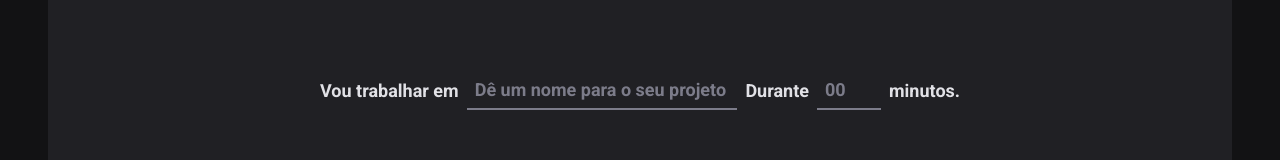
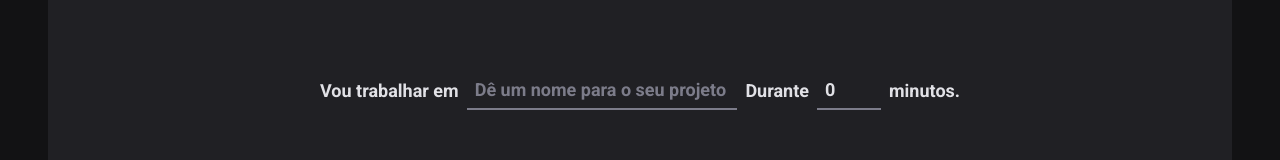
Before and after one commit to luizfelipe63/Ignite-Timer, a React (Vite) app: page / in a window 1280 px wide. Shown: the part 170-330 px from the top of the page. Built offline with nearby package versions, Linux system fonts and the light colour scheme.

Commit message:
Validando formulário

```diff
--- a/package.json
+++ b/package.json
@@ -10,13 +10,15 @@
     "lint": "eslint src --ext .ts,.tsx"
   },
   "dependencies": {
+    "@hookform/resolvers": "^2.9.10",
     "eslint": "^8.28.0",
     "phosphor-react": "^1.4.1",
     "react": "^18.2.0",
     "react-dom": "^18.2.0",
     "react-hook-form": "^7.40.0",
     "react-router-dom": "^6.4.4",
-    "styled-components": "^5.3.6"
+    "styled-components": "^5.3.6",
+    "zod": "^3.19.1"
   },
   "devDependencies": {
     "@rocketseat/eslint-config": "^1.1.3",
--- a/src/pages/Home/index.tsx
+++ b/src/pages/Home/index.tsx
@@ -1,3 +1,6 @@
+import { useForm } from 'react-hook-form'
+import { zodResolver } from '@hookform/resolvers/zod'
+import * as zod from 'zod'
 import { Play } from 'phosphor-react'
 import {
   CountContainer,
@@ -8,13 +11,29 @@
   StartCountdownButton,
   TaskInput,
 } from './styles'
-import { useForm } from 'react-hook-form'
+
+const newCycleFormValidationSchema = zod.object({
+  task: zod.string().min(1, 'Informe a tarefa'),
+  minutesAmount: zod
+    .number()
+    .min(5, 'O ciclo precisa ser de no mínimo 5 minutos.')
+    .max(60, 'O ciclo precisa ser de no máximo 60 minutos.'),
+})
+
+type NewCicleFormData = zod.infer<typeof newCycleFormValidationSchema>
 
 export function Home() {
-  const { register, handleSubmit, watch } = useForm()
+  const { handleSubmit, register, watch, reset } = useForm<NewCicleFormData>({
+    resolver: zodResolver(newCycleFormValidationSchema),
+    defaultValues: {
+      task: '',
+      minutesAmount: 0,
+    },
+  })
 
-  function handleCreatNewCycle(data: any) {
+  function handleCreateNewCycle(data: NewCicleFormData) {
     console.log(data)
+    reset()
   }
 
   const task = watch('task')
@@ -22,7 +41,7 @@
 
   return (
     <HomeContainer>
-      <form onSubmit={handleSubmit(handleCreatNewCycle)} action="">
+      <form onSubmit={handleSubmit(handleCreateNewCycle)} action="">
         <FormContainer>
           <label htmlFor="task">Vou trabalhar em</label>
           <TaskInput
```
Also changed, not shown: 1 other file (tests, documents, lock files or other folders).
